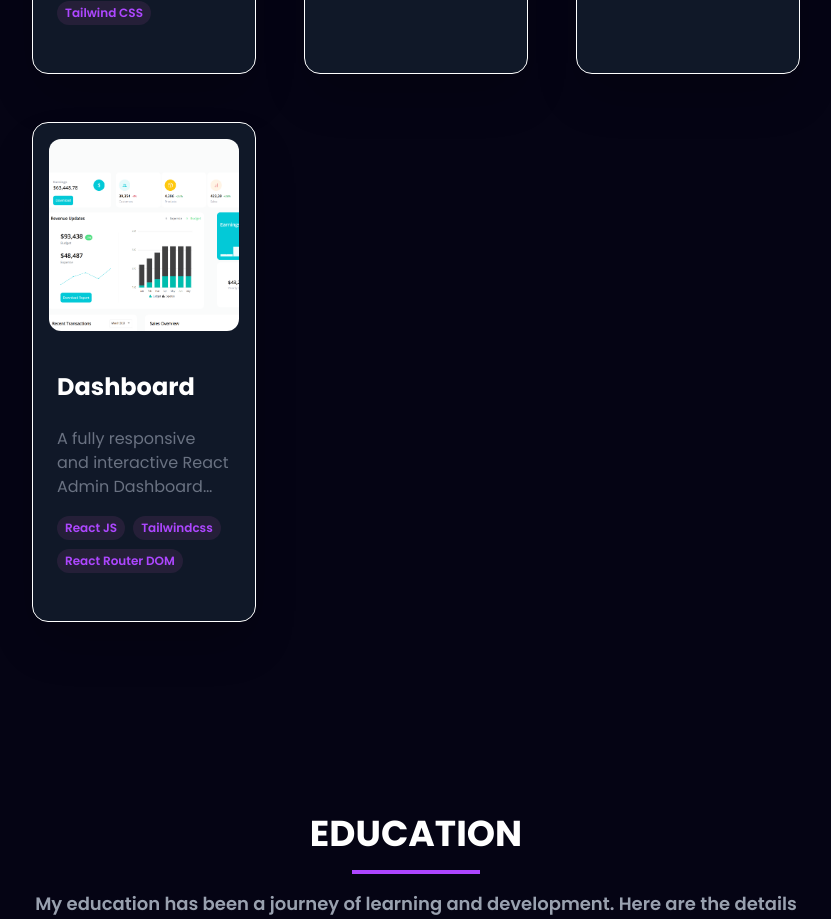
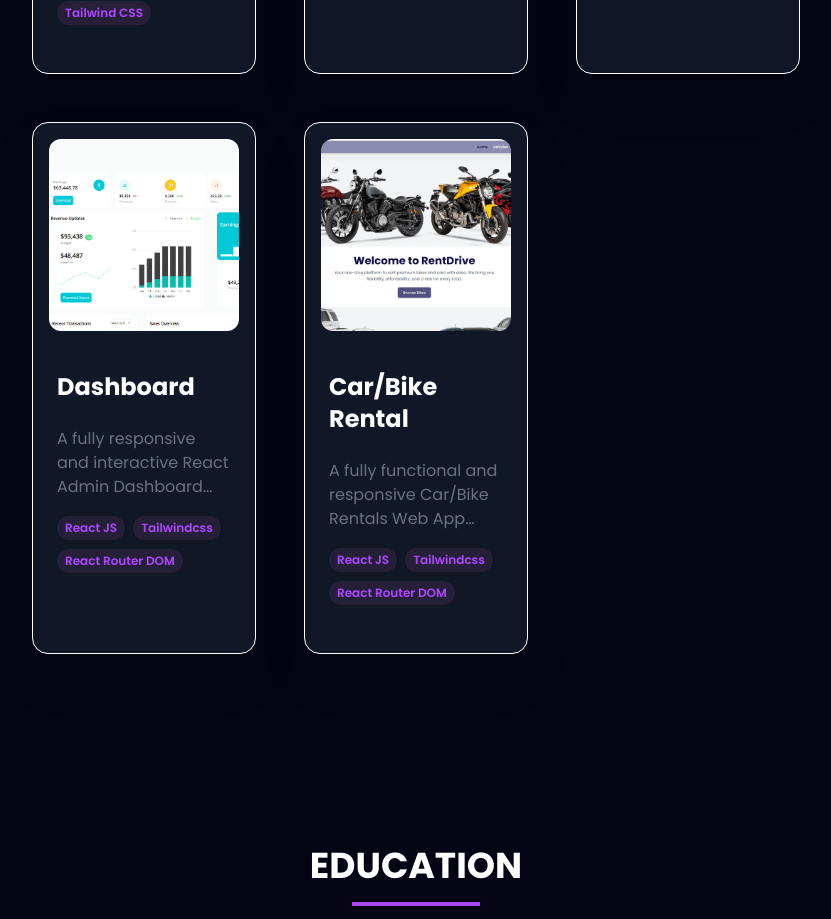
Before and after one commit to gokulraktate/My_Portfolio, a React (Vite) app: page / in a window 1280 px wide. Shown: the part 4260-5179 px from the top of the page, without its empty margins (224-1055 px from the left). Built offline with nearby package versions, Linux system fonts and the light colour scheme.

Commit message:
Updated Projects

```diff
--- a/src/constants.js
+++ b/src/constants.js
@@ -35,6 +35,7 @@ import razorpayCloneLogo from "./assets/work_logo/razorpay.png";
 import chatAppLogo from "./assets/work_logo/chat.png";
 import spotifyclonelogo from "./assets/work_logo/spotify.png";
 import dashboard from "./assets/work_logo/dashboard.png";
+import rental from "./assets/work_logo/rental.png";
 
 // Certification Section Images
 
@@ -214,6 +215,27 @@ export const projects = [
     github: "https://github.com/gokulraktate/Dashboard-",
     webapp: "https://dashboard-gokulraktate.netlify.app/",
   },
+  {
+    id: 4,
+    title: "Car/Bike Rental",
+    description: [
+      "A fully functional and responsive Car/Bike Rentals Web App built with React and Firebase, featuring:",
+      "User authentication system with login & registration,",
+      "Responsive and modern UI/UX optimized for all devices,",
+      "Real-time vehicle catalog for cars and bikes with detailed listings,",
+      "Cart-based booking system with quantity selection and direct checkout,",
+      "Flexible date & time pickers for pickup and drop-off scheduling,",
+      "Secure Razorpay integration for real-time payments",
+      "Firebase Firestore integration for storing booking history,",
+      "User-specific booking history page for rental tracking,",
+      "Context-based global cart state for smooth navigation &",
+      "Session-based booking persistence for seamless payment flow.",
+    ],
+    image: rental,
+    tags: ["React JS", "Tailwindcss","React Router DOM"],
+    github: "https://github.com/gokulraktate/Rental_Application",
+    webapp: "https://rentdrive-b6985.web.app/",
+  },
 ];
 
 export const certifications = [
```
Also changed, not shown: src/assets/work_logo/rental.png (added).
